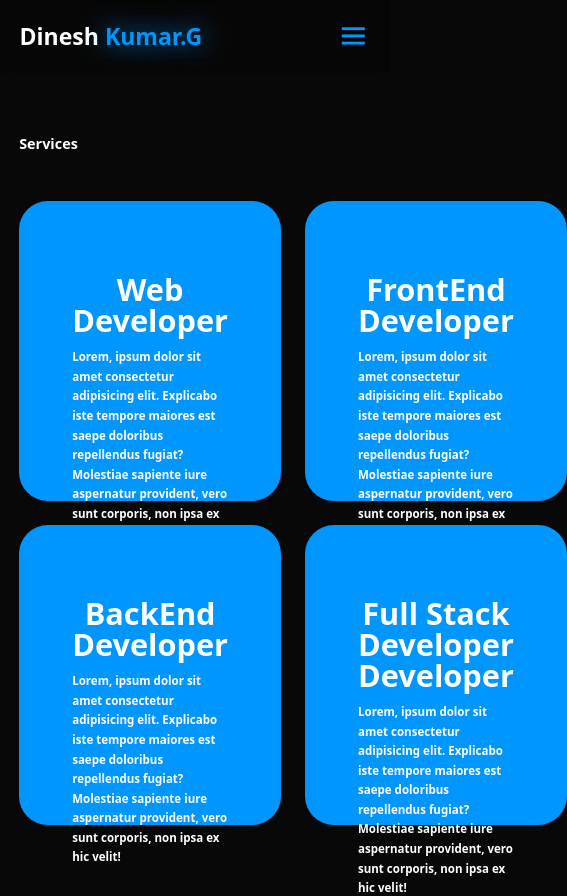
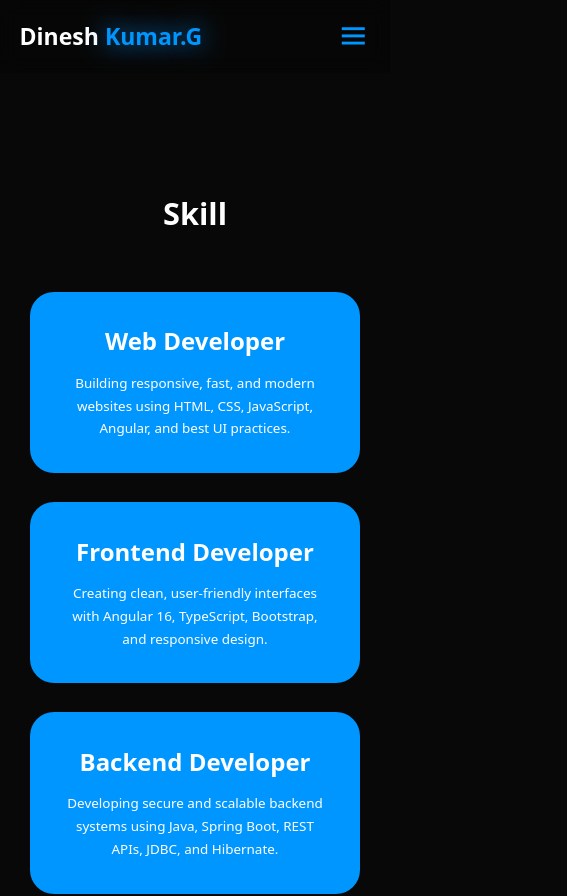
Before and after one commit to DineshKumar-10/DineshKumar.G, an Angular app: page /skill in a window 390 px wide. Shown: the top 896 px of the page, 567 px wide, since content can reach past the window. Built offline with nearby package versions, Linux system fonts and the light colour scheme.

Commit message:
project_page

```diff
--- a/src/app/pages/project/project.component.css
+++ b/src/app/pages/project/project.component.css
@@ -0,0 +1,102 @@
+/* ================= Project SECTION ================= */
+
+.Project {
+  background: var(--second-bg-color);
+  padding: 8rem 5%;
+  color: #fff;
+}
+
+.Project-box {
+  max-width: 1200px;
+  margin: auto;
+  text-align: center;
+}
+
+.Project .heading {
+  margin-bottom: 6rem;
+  font-size: 4rem;
+}
+
+/* ---------- Grid Layout ---------- */
+
+.wrapper {
+  display: grid;
+  grid-template-columns: repeat(3, 1fr);
+  gap: 3rem;
+}
+
+/* ---------- Testimonial Card ---------- */
+
+.Project-item {
+  background: #080808;
+  border-radius: 2.5rem;
+  padding: 4rem 3rem;
+  border: 3px solid rgba(238, 238, 238, 0.15);
+  cursor: pointer;
+  transition: all 0.3s ease;
+  display: flex;
+  flex-direction: column;
+  align-items: center;
+  gap: 1.8rem;
+}
+
+.Project-item:hover {
+  border-color: var(--main-color);
+  transform: translateY(-10px) scale(1.03);
+  box-shadow: 0 0 35px var(--main-color);
+}
+
+/* ---------- Image ---------- */
+
+.Project-item img {
+  width: 90px;
+  height: 90px;
+  object-fit: cover;
+  border-radius: 50%;
+  border: 3px solid var(--main-color);
+  box-shadow: 0 0 20px var(--main-color);
+}
+
+/* ---------- Content ---------- */
+
+.Project-item h2 {
+  font-size: 2.4rem;
+  font-weight: 700;
+}
+
+.Project-item p {
+  font-size: 1.4rem;
+  line-height: 1.7;
+  color: #ddd;
+}
+
+/* ---------- Rating ---------- */
+
+.rating i {
+  color: gold;
+  font-size: 2rem;
+}
+
+/* ================= RESPONSIVE ================= */
+
+/* Tablets */
+@media (max-width: 992px) {
+  .wrapper {
+    grid-template-columns: repeat(2, 1fr);
+  }
+}
+
+/* Mobile */
+@media (max-width: 576px) {
+  .wrapper {
+    grid-template-columns: 1fr;
+  }
+
+  .Project {
+    padding: 6rem 3%;
+  }
+
+  .Project .heading {
+    font-size: 3.2rem;
+  }
+}
--- a/src/app/pages/project/project.component.html
+++ b/src/app/pages/project/project.component.html
@@ -1 +1,65 @@
-<p>project works!</p>
+<!-- Project Section -->
+
+<section class="Project" id="Project">
+  <div class="Project-box">
+    <h2 class="heading">Project</h2>
+
+    <div class="wrapper">
+
+      <div class="Project-item">
+        <img src="assets/user1.png" alt="Client Image">
+        <h2>Excellent Work</h2>
+
+        <div class="rating">
+          <i class="bx bxs-star"></i>
+          <i class="bx bxs-star"></i>
+          <i class="bx bxs-star"></i>
+          <i class="bx bxs-star"></i>
+          <i class="bx bxs-star"></i>
+        </div>
+
+        <p>
+          Dinesh delivered a clean, responsive website with great attention
+          to detail. Highly recommended for Angular & Spring Boot projects.
+        </p>
+      </div>
+
+      <div class="Project-item">
+        <img src="assets/user2.png" alt="Client Image">
+        <h2>Professional</h2>
+
+        <div class="rating">
+          <i class="bx bxs-star"></i>
+          <i class="bx bxs-star"></i>
+          <i class="bx bxs-star"></i>
+          <i class="bx bxs-star"></i>
+          <i class="bx bxs-star"></i>
+        </div>
+
+        <p>
+          Very professional developer. Backend APIs were secure, fast,
+          and well-structured. Communication was excellent.
+        </p>
+      </div>
+
+      <div class="Project-item">
+        <img src="assets/user3.png" alt="Client Image">
+        <h2>Great Support</h2>
+
+        <div class="rating">
+          <i class="bx bxs-star"></i>
+          <i class="bx bxs-star"></i>
+          <i class="bx bxs-star"></i>
+          <i class="bx bxs-star"></i>
+          <i class="bx bxs-star"></i>
+        </div>
+
+        <p>
+          Amazing full-stack knowledge. Helped from UI design
+          to deployment. Would definitely work again.
+        </p>
+      </div>
+
+    </div>
+  </div>
+</section>
--- a/src/app/pages/skill/skill.component.css
+++ b/src/app/pages/skill/skill.component.css
@@ -1,59 +1,92 @@
-/* Service Section Design */
-.services{
+/* ================= Skill SECTION ================= */
+
+.skill {
   background: var(--bg-color);
   color: #fff;
+  padding: 8rem 5%;
 }
 
-.services h2{
-    margin-bottom: 5rem;
-    color: #fff;
+.skill h2 {
+  text-align: center;
+  margin-bottom: 6rem;
+  font-size: 4rem;
 }
 
-.services-container{
+/* ---------- Grid Layout ---------- */
+
+.skill-container {
   display: grid;
   grid-template-columns: repeat(2, 1fr);
-    align-items: center;
-    gap: 2.5rem;
+  gap: 3rem;
 }
 
-.service-box{
-    background-color: var(--main-color);
-    height: 300px;
-    border-radius: 3rem;
-    border: 5px solid transparent;
+/* ---------- skill Card ---------- */
+
+.skill-box {
+  background: var(--main-color);
+  border-radius: 2.5rem;
+  padding: 4rem 3rem;
   cursor: pointer;
-    transition: 0.3s ease-in-out;
+  transition: all 0.3s ease;
+  border: 4px solid transparent;
 }
 
-.service-box:hover{
+.skill-box:hover {
   background: #fff;
   color: #131313;
-    border: 5px solid var(--main-color);
-    transform: scale(1.03);
+  border-color: var(--main-color);
+  transform: translateY(-8px) scale(1.02);
 }
 
-.service-box .service-info{
+/* ---------- Card Content ---------- */
+
+.skill-info {
   display: flex;
   flex-direction: column;
-    text-align: left;
-    min-height: 200px;
-    justify-content: left;
-    padding: 5rem 5rem;
-}
-
-.service-info h4{
-    font-size: 3.2rem;
-    font-weight: 800;
-    line-height: 1;
-    padding-bottom: 1.2rem;
-    margin-top: 20px;
+  align-items: center;
   text-align: center;
 }
 
-.service-info p{
-    font-size: 1.2rem;
-    font-weight: 600;
-    min-height: 100px;
+.skill-info h4 {
+  font-size: 2.8rem;
+  font-weight: 800;
+  margin-bottom: 1.5rem;
+}
+
+.skill-info p {
+  font-size: 1.5rem;
   line-height: 1.7;
-    margin: auto;
+  max-width: 90%;
 }
+
+/* ================= RESPONSIVE ================= */
+
+/* Tablets */
+@media (max-width: 992px) {
+  .skill-container {
+    grid-template-columns: 1fr;
+  }
+
+  .skill-info h4 {
+    font-size: 2.5rem;
+  }
+}
+
+/* Mobile */
+@media (max-width: 576px) {
+  .skill {
+    padding: 6rem 3%;
+  }
+
+  .skill h2 {
+    font-size: 3.2rem;
+  }
+
+  .skill-box {
+    padding: 3rem 2rem;
+  }
+
+  .skill-info p {
+    font-size: 1.4rem;
+  }
+}
--- a/src/app/pages/skill/skill.component.html
+++ b/src/app/pages/skill/skill.component.html
@@ -1,60 +1,49 @@
-<!-- Service Section Design -->
+<!-- Services / Skills Section -->
 
-<section class="services" id="services">
-  <h2 class="heading">Services</h2>
-  <div class="services-container">
-    <div class="service-box">
-      <div class="service-info">
+<section class="skill" id="skill">
+  <h2 class="heading">Skill</h2>
+
+  <div class="skill-container">
+
+    <div class="skill-box">
+      <div class="skill-info">
         <h4>Web Developer</h4>
         <p>
-          Lorem, ipsum dolor sit amet consectetur adipisicing elit. Explicabo
-          iste tempore maiores est saepe doloribus repellendus fugiat? Molestiae
-          sapiente iure aspernatur provident, vero sunt corporis, non ipsa ex
-          hic velit!
+          Building responsive, fast, and modern websites using HTML, CSS,
+          JavaScript, Angular, and best UI practices.
         </p>
-
-        <p></p>
       </div>
     </div>
 
-    <div class="service-box">
-      <div class="service-info">
-        <h4>FrontEnd Developer</h4>
+    <div class="skill-box">
+      <div class="skill-info">
+        <h4>Frontend Developer</h4>
         <p>
-          Lorem, ipsum dolor sit amet consectetur adipisicing elit. Explicabo
-          iste tempore maiores est saepe doloribus repellendus fugiat? Molestiae
-          sapiente iure aspernatur provident, vero sunt corporis, non ipsa ex
-          hic velit!
+          Creating clean, user-friendly interfaces with Angular 16,
+          TypeScript, Bootstrap, and responsive design.
         </p>
-
-        <p></p>
       </div>
     </div>
 
-    <div class="service-box">
-      <div class="service-info">
-        <h4>BackEnd Developer</h4>
+    <div class="skill-box">
+      <div class="skill-info">
+        <h4>Backend Developer</h4>
         <p>
-          Lorem, ipsum dolor sit amet consectetur adipisicing elit. Explicabo
-          iste tempore maiores est saepe doloribus repellendus fugiat? Molestiae
-          sapiente iure aspernatur provident, vero sunt corporis, non ipsa ex
-          hic velit!
+          Developing secure and scalable backend systems using Java,
+          Spring Boot, REST APIs, JDBC, and Hibernate.
         </p>
-
-        <p></p>
       </div>
     </div>
 
-    <div class="service-box">
-      <div class="service-info">
-        <h4>Full Stack Developer Developer</h4>
+    <div class="skill-box">
+      <div class="skill-info">
+        <h4>Full Stack Developer</h4>
         <p>
-          Lorem, ipsum dolor sit amet consectetur adipisicing elit. Explicabo
-          iste tempore maiores est saepe doloribus repellendus fugiat? Molestiae
-          sapiente iure aspernatur provident, vero sunt corporis, non ipsa ex
-          hic velit!
+          End-to-end application development combining Angular frontend,
+          Spring Boot backend, and database integration.
         </p>
-
-        <p></p>
       </div>
     </div>
+
+  </div>
+</section>
```
Lines whose indentation alone changed are shown as unchanged.
